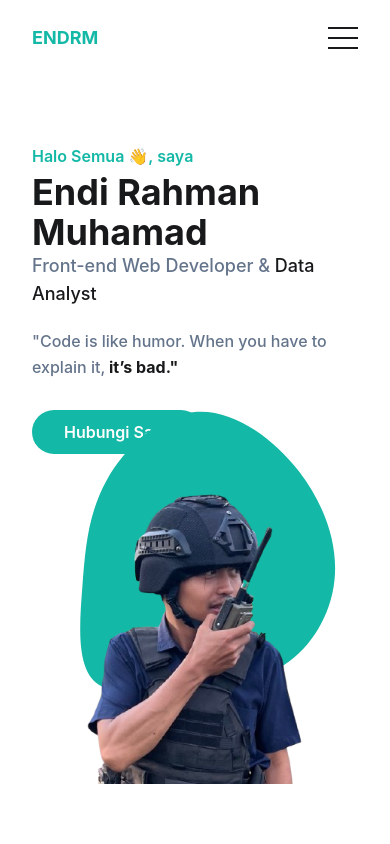
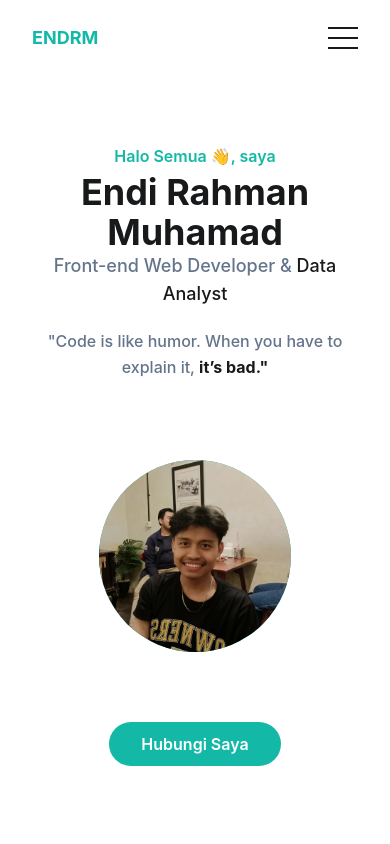
Before and after one commit to endy937/tailwind-portfolio, a website: page public/index.html in a window 390 px wide. Shown: the top 844 px of the page. Drawn offline with Linux system fonts and the light colour scheme.

Commit message:
gambar di hero

```diff
--- a/public/index.html
+++ b/public/index.html
@@ -74,35 +74,63 @@
     </header>
     <!-- Header End -->
 
-    <!-- Hero Section Start -->
+   <!-- Hero Section Start -->
     <section id="home" class="pt-36 dark:bg-dark">
+
       <div class="container">
-        <div class="flex flex-wrap">
-          <div class="w-full self-center px-4 lg:w-1/2">
-            <h1 class="text-base font-semibold text-primary md:text-xl">Halo Semua 👋, saya <span class="mt-1 block text-4xl font-bold text-dark dark:text-white lg:text-5xl">Endi Rahman Muhamad</span></h1>
-            <h2 class="mb-5 text-lg font-medium text-secondary lg:text-2xl">Front-end Web Developer & <span class="text-dark dark:text-white">Data Analyst</span></h2>
-            <p class="mb-10 font-medium leading-relaxed text-secondary">"Code is like humor. When you have to explain it,<span class="font-bold text-dark dark:text-white"> it’s bad."</span></p>
+        <div class="flex flex-wrap items-center md:mt-12 lg:mt-8">
 
-            <a href="mailto:endymuhamad93@gmail.com" class="rounded-full bg-primary py-3 px-8 text-base font-semibold text-white transition duration-300 ease-in-out hover:opacity-80 hover:shadow-lg">Hubungi Saya</a>
+
+          <!-- Teks -->
+          <div class="w-full self-center px-4 lg:w-1/2 text-center lg:text-left">
+            <h1 class="text-base font-semibold text-primary md:text-xl">
+              Halo Semua 👋, saya
+              <span class="mt-1 block text-4xl font-bold text-dark dark:text-white lg:text-5xl">
+                Endi Rahman Muhamad
+              </span>
+            </h1>
+            <h2 class="mb-5 text-lg font-medium text-secondary lg:text-2xl">
+              Front-end Web Developer &
+              <span class="text-dark dark:text-white">Data Analyst</span>
+            </h2>
+            <p class="mb-10 font-medium leading-relaxed text-secondary">
+              "Code is like humor. When you have to explain it,
+              <span class="font-bold text-dark dark:text-white"> it’s bad."</span>
+            </p>
+
+            <!-- Tombol versi Desktop -->
+            <a href="mailto:endymuhamad93@gmail.com"
+              class="hidden lg:inline-block rounded-full bg-primary py-3 px-8 text-base font-semibold text-white transition duration-300 ease-in-out hover:opacity-80 hover:shadow-lg">
+              Hubungi Saya
+            </a>
           </div>
-          <div class="w-full self-end px-4 lg:w-1/2">
-            <div class="relative mt-10 lg:right-0 lg:mt-9">
-              <img src="../dist/img/endirm.png" alt="Sandhika Galih" class="relative z-10 mx-auto max-w-full" />
-              <span class="absolute bottom-0 left-1/2 -translate-x-1/2 md:scale-125">
-                <svg width="400" height="400" viewBox="0 0 200 200" xmlns="http://www.w3.org/2000/svg">
-                  <path
-                    fill="#14b8a6"
-                    d="M47.4,-51C59.2,-35.6,65.1,-17.8,63.4,-1.7C61.7,14.5,52.6,28.9,40.8,36.6C28.9,44.2,14.5,45,-2,47C-18.4,49,-36.8,52.1,-45.4,44.5C-53.9,36.8,-52.5,18.4,-51.2,1.3C-49.9,-15.8,-48.7,-31.7,-40.2,-47.1C-31.7,-62.4,-15.8,-77.3,1,-78.3C17.8,-79.2,35.6,-66.3,47.4,-51Z"
-                    transform="translate(100 100) scale(1.1)"
-                  />
-                </svg>
-              </span>
+
+          <!-- Foto -->
+          <div class="w-full px-4 lg:w-1/2 flex justify-center mt-10 lg:mt-0">
+            <div
+              class="bg-teal-500 rounded-full w-48 h-48 md:w-72 md:h-72 flex items-center justify-center overflow-hidden relative"
+            >
+              <img
+                src="../dist/img/endi.jpg"
+                alt="Foto Profil"
+                class="object-cover w-full h-full"
+              />
             </div>
           </div>
+
+          <!-- Tombol versi Mobile -->
+          <div class="w-full text-center mt-20 lg:hidden">
+            <a href="mailto:endymuhamad93@gmail.com"
+              class="rounded-full bg-primary py-3 px-8 text-base font-semibold text-white transition duration-300 ease-in-out hover:opacity-80 hover:shadow-lg">
+              Hubungi Saya
+            </a>
+          </div>
+
         </div>
       </div>
     </section>
     <!-- Hero Section End -->
+
 
     <!-- About Section Start -->
     <section id="about" class="pt-36 pb-32 dark:bg-dark">
@@ -203,7 +231,7 @@
             <h4 class="mb-2 text-lg font-semibold text-primary">Portfolio</h4>
             <h2 class="mb-4 text-3xl font-bold text-dark dark:text-white sm:text-4xl lg:text-5xl">Project Terbaru</h2>
             <p class="text-md font-medium text-secondary md:text-lg">
-              Lorem ipsum dolor sit, amet consectetur adipisicing elit. Voluptatibus porro consequuntur alias, commodi nemo enim aliquam ipsam obcaecati? Assumenda, ipsam?
+              Berikut adalah beberapa proyek terbaru yang telah saya kerjakan, menampilkan keahlian dan kreativitas saya dalam pengembangan web.
             </p>
           </div>
         </div>
```
Also changed, not shown: dist/css/style.css, dist/img/clients/gojek.svg (deleted), dist/img/clients/google.svg (deleted), dist/img/clients/tokopedia.svg (deleted), dist/img/clients/traveloka.svg (deleted), dist/img/endi.jpg (added).
